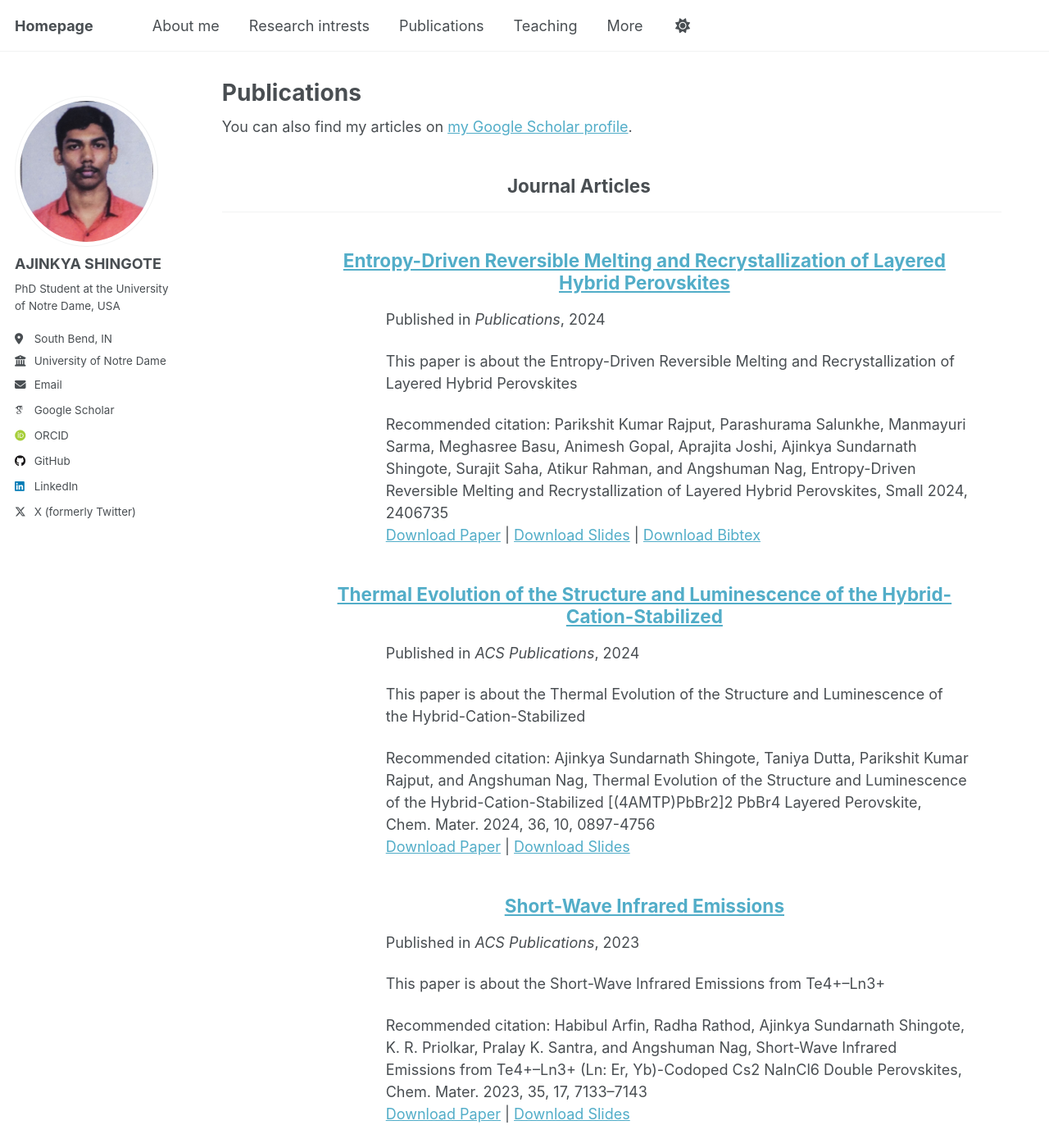
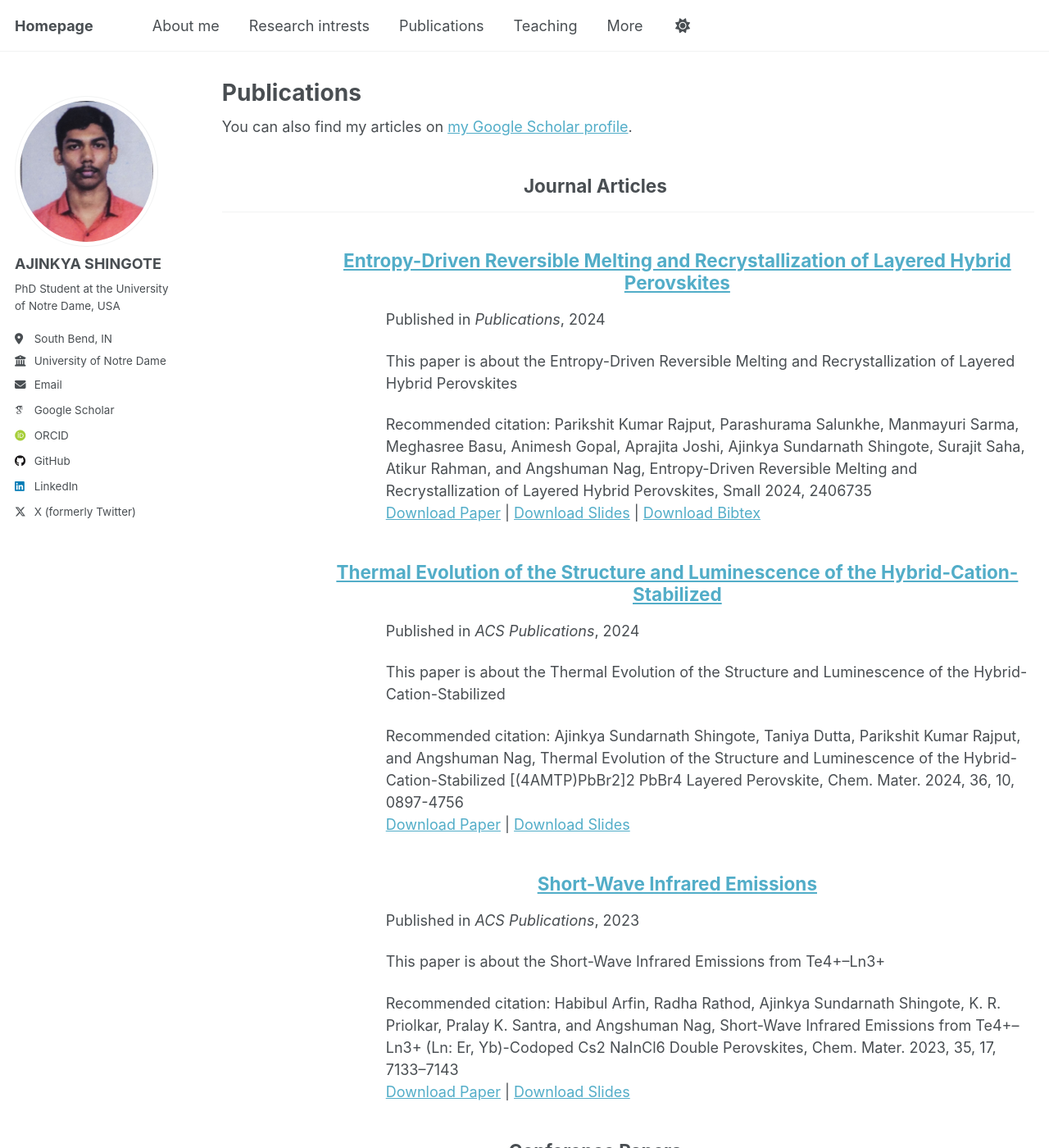
Before and after one commit to ajinkya-ss/ajinkya-ss, a Jekyll site: the page built from _pages/publications.html, in a window 1280 px wide and 1400 px high. Shown: the whole window at 82% size. Built offline with Jekyll 4.4.1, drawn with Linux system fonts in a browser that asks for light colours; some web fonts are replaced; a script that is not in the unit is left out.

Commit message:
Update publications.html

```diff
--- a/_pages/publications.html
+++ b/_pages/publications.html
@@ -11,8 +11,8 @@ author_profile: true
 .archive,
 .page__content {
   margin-left: 200px !important;   /* distance from sidebar */
-  margin-right: 40px !important;   /* breathing room on right */
-  width: calc(100% - 240px) !important;  /* total width compensation */
+  margin-right: 0px !important;   /* breathing room on right */
+  width: calc(100% - 200px) !important;  /* total width compensation */
   max-width: 100% !important;
   box-sizing: border-box !important;
 }
```
